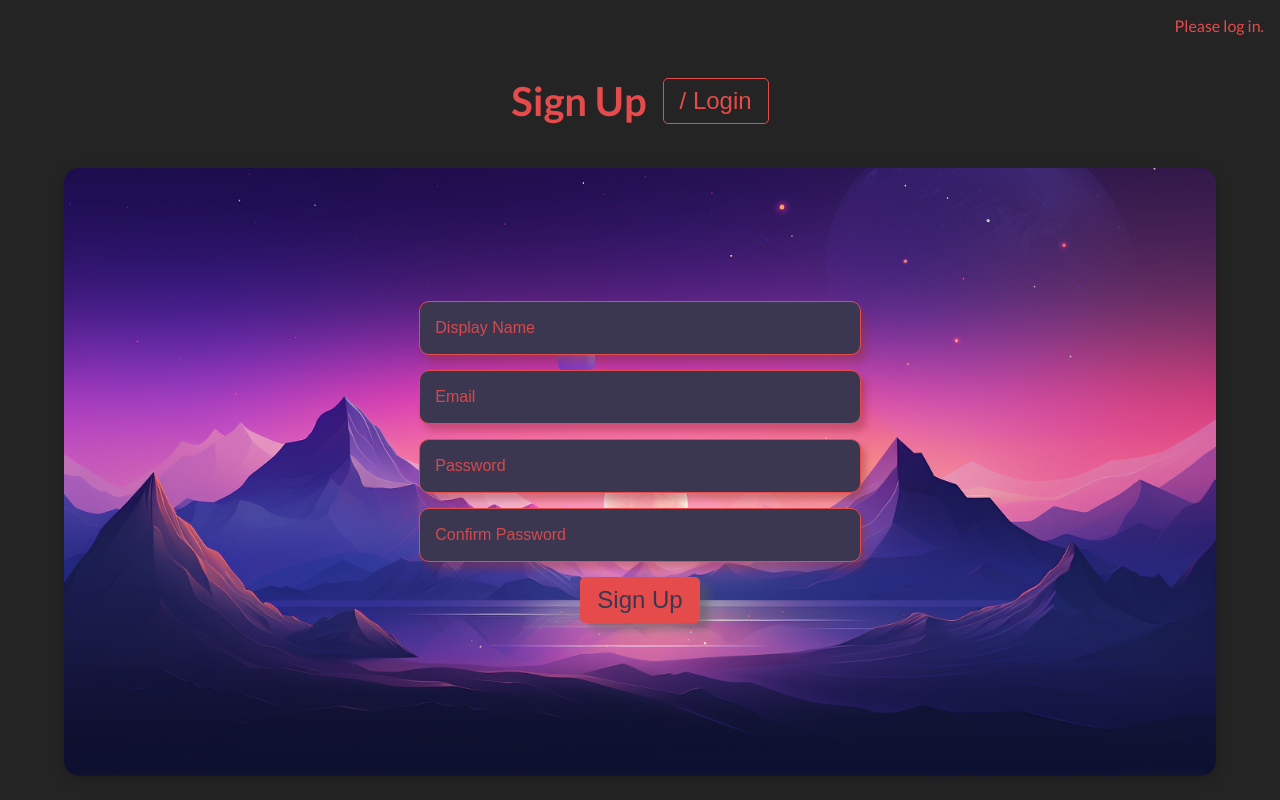
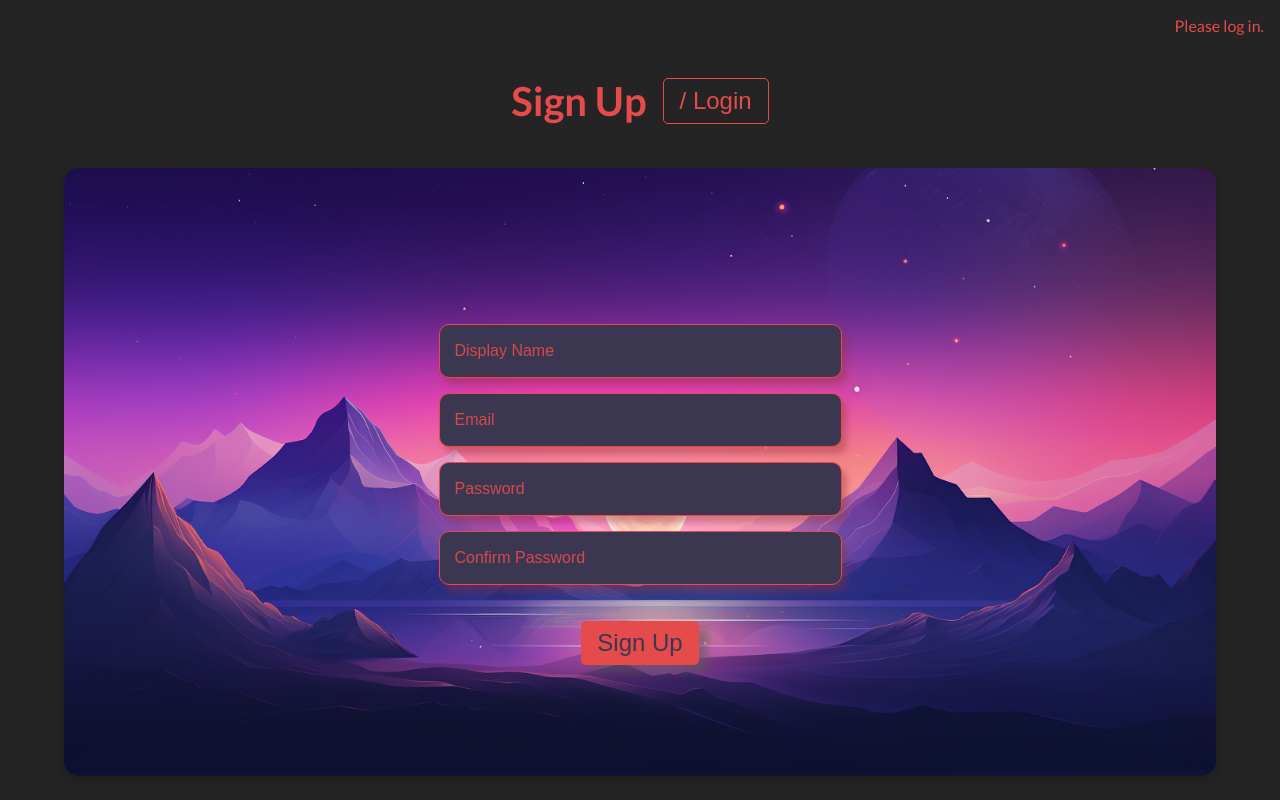
Before and after one commit to joppe2001/benkyo-test, a React (Create React App) app: page /login in a window 1280 px wide. Built offline with nearby package versions, Linux system fonts and the light colour scheme; no server answers.

Commit message:
[maestro-joppe] added some logic to add displayName possibility and display that on the page

```diff
--- a/src/components/molecules/form/Form.module.scss
+++ b/src/components/molecules/form/Form.module.scss
@@ -28,7 +28,7 @@
       .input {
         border: 1px solid #e54b4b;
         height: 50px;
-        width: 33vw;
+        width: 30vw;
         border-radius: 10px;
         background-color: #3c3751;
         color: #e54b4b;
@@ -48,7 +48,8 @@
         }
 
         @include for-device(mobile) {
-          width: 80vw;
+          width: 70vw;
+          height: 45px;
         }
 
         &:focus {
@@ -64,15 +65,17 @@
       justify-content: center;
       align-items: center;
       border-radius: 15px;
-      transition: all 0.3s ease-in-out;
+      transition: background-color 0.3s ease-in-out;
 
       &:hover {
-        transform: scale(1.02);
+        background-color: #3c3751;
       }
 
       .submitButton {
+        position: absolute;
+        top: 85.5%;
         background-color: transparent;
-        border: 1px solid #e54b4b;
+        border: none;
         border-radius: 5px;
         color: #3B3751;
         font-size: 1.5rem;
@@ -88,11 +91,12 @@
         &:hover {
           background-color: #3B3751;
           color: #e54b4b;
-          box-shadow: 13px 14px 9px #3c3751b5;
+          // box-shadow: 13px 14px 9px #3c3751b5;
         }
 
         @include for-device(mobile) {
-          width: 70vw;
+          width: 50vw;
+          top: 90%;
         }
       }
     }
```
